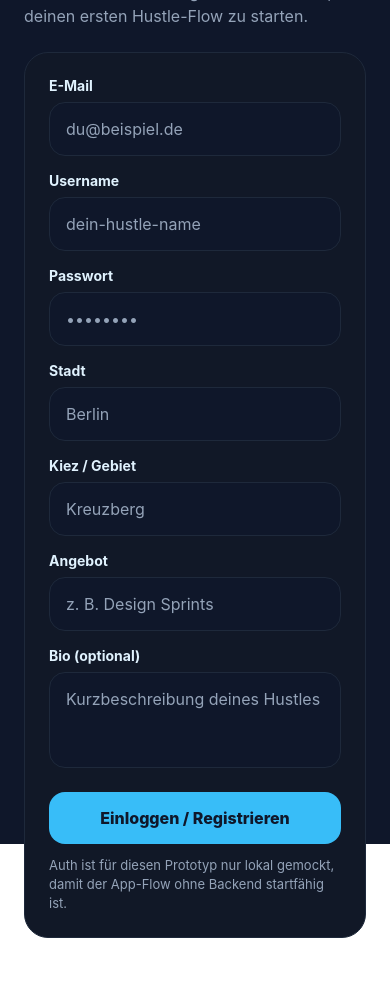
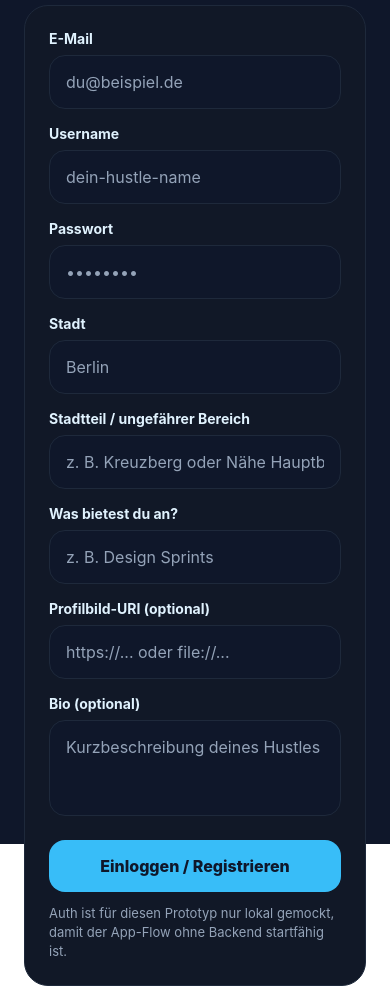
Before and after one commit to denn18/hustler, a React Native app: screen / in a window 390 px wide. Before the commit the page ends 938 px from the top, so only its background shows below. Built offline with nearby package versions, Linux system fonts and the light colour scheme.

Commit message:
Extend auth profile draft fields

```diff
--- a/src/pages/AuthPage.tsx
+++ b/src/pages/AuthPage.tsx
@@ -2,7 +2,7 @@ import { useState } from 'react';
 import { Pressable, SafeAreaView, StatusBar, StyleSheet, Text, TextInput, View } from 'react-native';
 
 import { colors, radii, spacing } from '../design/theme';
-import { signInWithEmail } from '../services/authService';
+import { signInWithEmail, type SignInProfileInput } from '../services/authService';
 import type { UserProfile } from '../models/hustler';
 
 type AuthPageProps = {
@@ -11,15 +11,24 @@ type AuthPageProps = {
 
 export function AuthPage({ onAuthenticate }: AuthPageProps) {
   const [email, setEmail] = useState('');
-  const [username, setUsername] = useState('');
   const [password, setPassword] = useState('');
-  const [city, setCity] = useState('');
-  const [area, setArea] = useState('');
-  const [offering, setOffering] = useState('');
-  const [bio, setBio] = useState('');
+  const [profileDraft, setProfileDraft] = useState<SignInProfileInput>({
+    area: '',
+    bio: '',
+    city: '',
+    offering: '',
+    profileImageUri: '',
+    username: '',
+  });
+
+  function updateProfileDraft(field: keyof SignInProfileInput) {
+    return (value: string) => {
+      setProfileDraft((currentDraft) => ({ ...currentDraft, [field]: value }));
+    };
+  }
 
   function handleSubmit() {
-    onAuthenticate(signInWithEmail(email, password, { area, bio, city, offering, username }));
+    onAuthenticate(signInWithEmail(email, password, profileDraft));
   }
 
   return (
@@ -49,11 +58,11 @@ export function AuthPage({ onAuthenticate }: AuthPageProps) {
           <Text style={styles.label}>Username</Text>
           <TextInput
             autoCapitalize="none"
-            onChangeText={setUsername}
+            onChangeText={updateProfileDraft('username')}
             placeholder="dein-hustle-name"
             placeholderTextColor={colors.mutedText}
             style={styles.input}
-            value={username}
+            value={profileDraft.username}
           />
 
           <Text style={styles.label}>Passwort</Text>
@@ -68,39 +77,49 @@ export function AuthPage({ onAuthenticate }: AuthPageProps) {
 
           <Text style={styles.label}>Stadt</Text>
           <TextInput
-            onChangeText={setCity}
+            onChangeText={updateProfileDraft('city')}
             placeholder="Berlin"
             placeholderTextColor={colors.mutedText}
             style={styles.input}
-            value={city}
+            value={profileDraft.city}
           />
 
-          <Text style={styles.label}>Kiez / Gebiet</Text>
+          <Text style={styles.label}>Stadtteil / ungefährer Bereich</Text>
           <TextInput
-            onChangeText={setArea}
-            placeholder="Kreuzberg"
+            onChangeText={updateProfileDraft('area')}
+            placeholder="z. B. Kreuzberg oder Nähe Hauptbahnhof"
             placeholderTextColor={colors.mutedText}
             style={styles.input}
-            value={area}
+            value={profileDraft.area}
           />
 
-          <Text style={styles.label}>Angebot</Text>
+          <Text style={styles.label}>Was bietest du an?</Text>
           <TextInput
-            onChangeText={setOffering}
+            onChangeText={updateProfileDraft('offering')}
             placeholder="z. B. Design Sprints"
             placeholderTextColor={colors.mutedText}
             style={styles.input}
-            value={offering}
+            value={profileDraft.offering}
+          />
+
+          <Text style={styles.label}>Profilbild-URI (optional)</Text>
+          <TextInput
+            autoCapitalize="none"
+            onChangeText={updateProfileDraft('profileImageUri')}
+            placeholder="https://... oder file://..."
+            placeholderTextColor={colors.mutedText}
+            style={styles.input}
+            value={profileDraft.profileImageUri}
           />
 
           <Text style={styles.label}>Bio (optional)</Text>
           <TextInput
             multiline
-            onChangeText={setBio}
+            onChangeText={updateProfileDraft('bio')}
             placeholder="Kurzbeschreibung deines Hustles"
             placeholderTextColor={colors.mutedText}
             style={[styles.input, styles.textArea]}
-            value={bio}
+            value={profileDraft.bio}
           />
 
           <Pressable style={styles.button} onPress={handleSubmit}>
```
